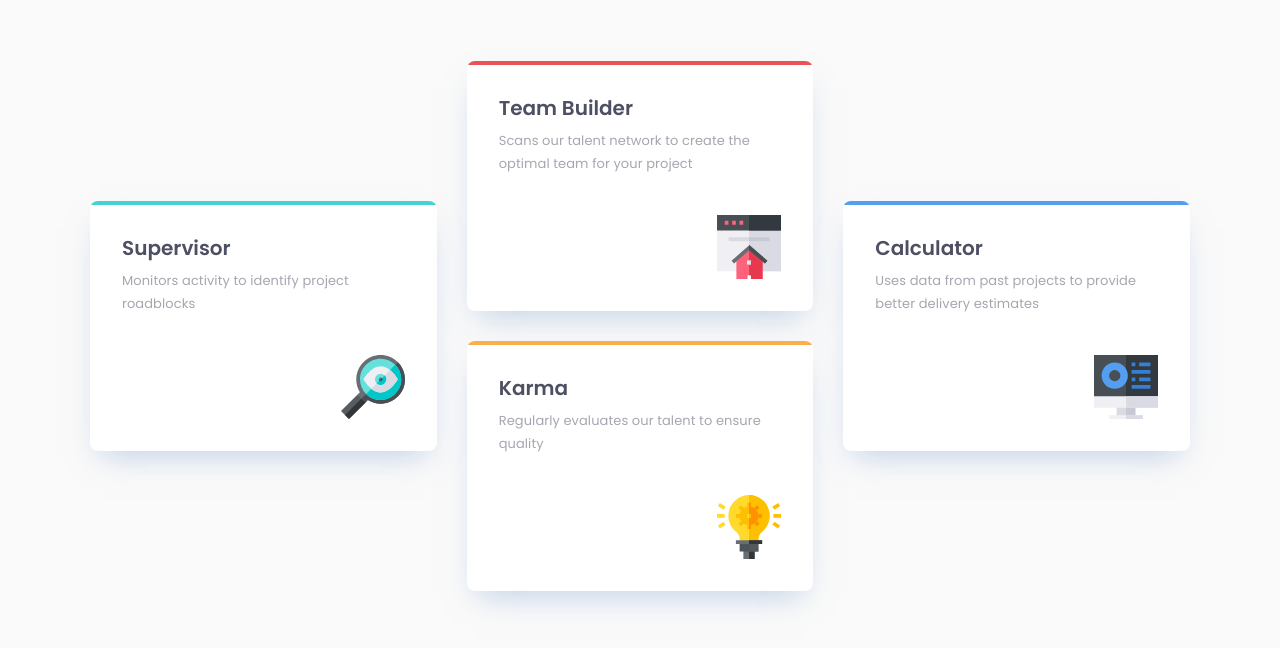
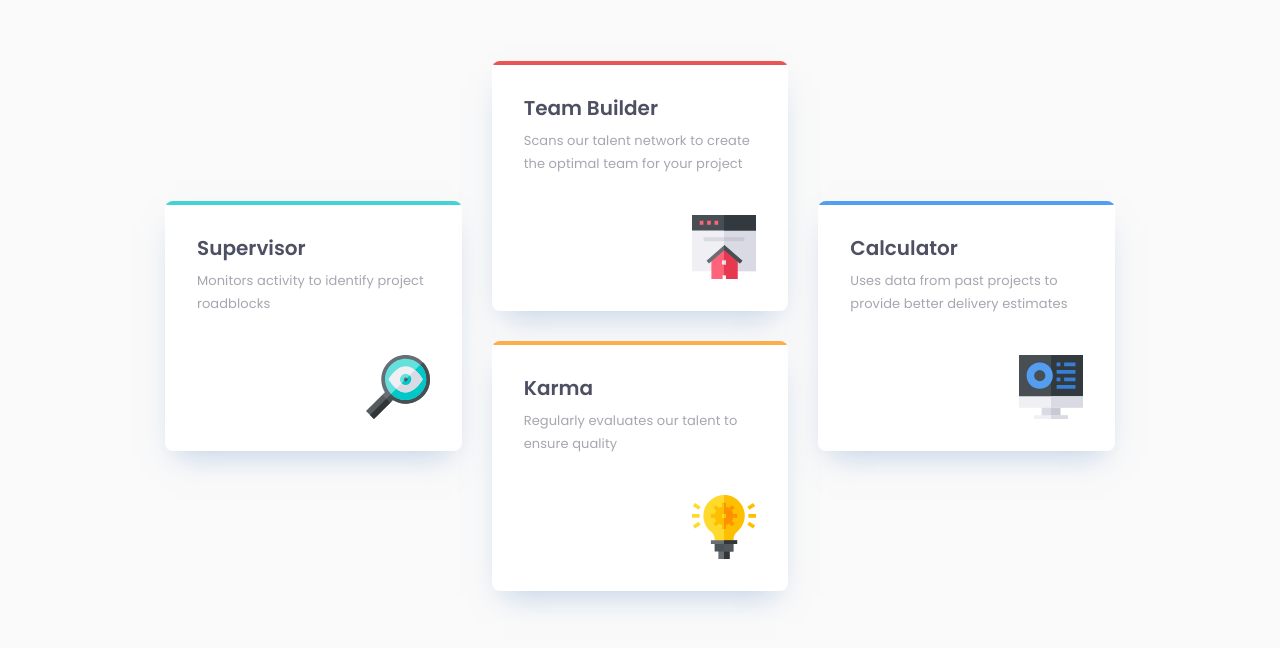
Before and after one commit to adonmez04/four-card-feature-section-v1.0, a plain HTML site: page index.html in a window 1280 px wide. Shown: the part 194-842 px from the top of the page. Drawn offline with Linux system fonts and the light colour scheme.

Commit message:
the stable solution v1.1

```diff
--- a/css/media-queries.css
+++ b/css/media-queries.css
@@ -9,7 +9,7 @@
   .section-card-feature {
     max-width: 1100px;
     background: #fafafa;
-    margin: 165px 80px;
+    margin: 80px 165px;
 
     /* The Grid Template */
     display: grid;
```
